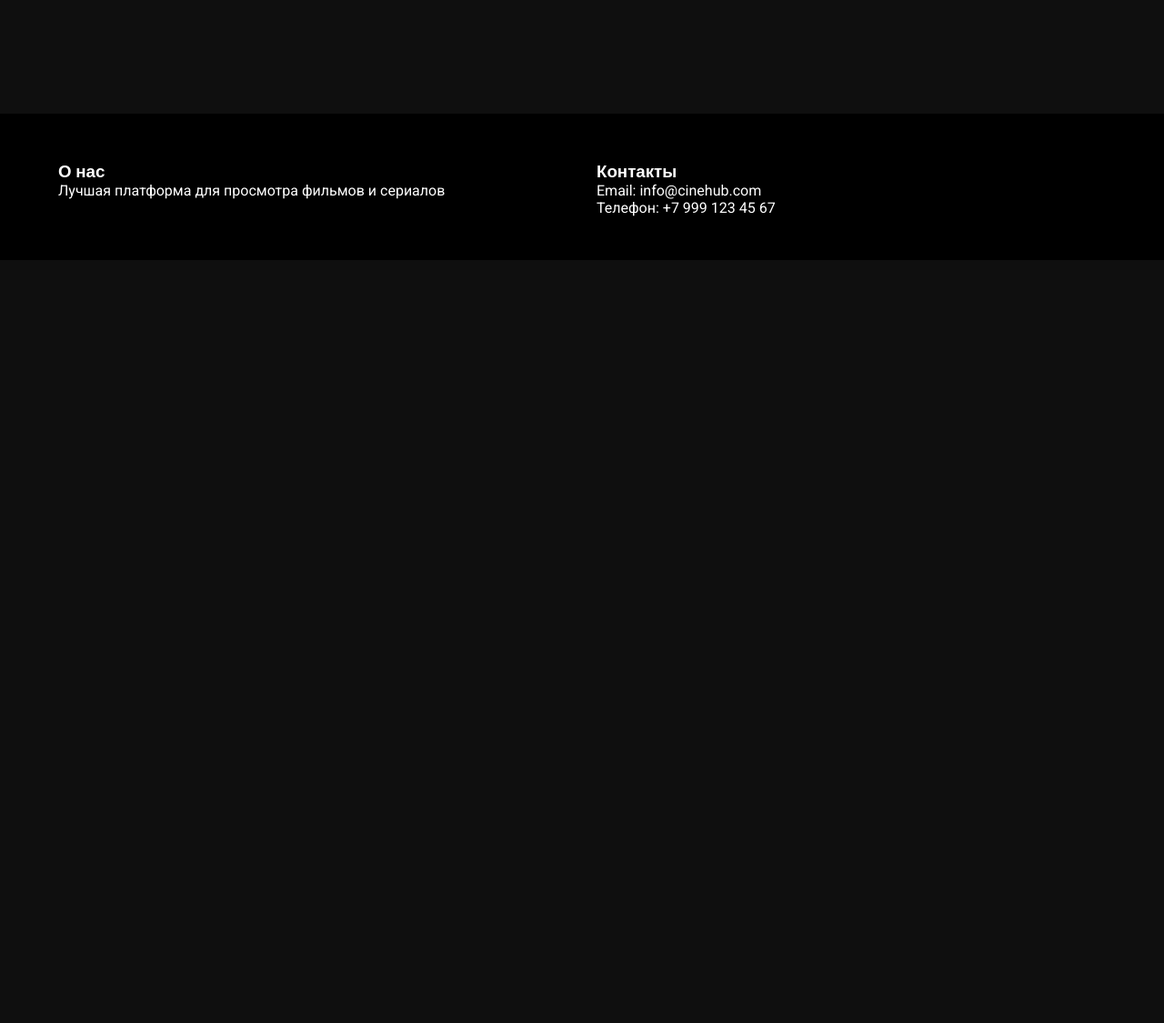
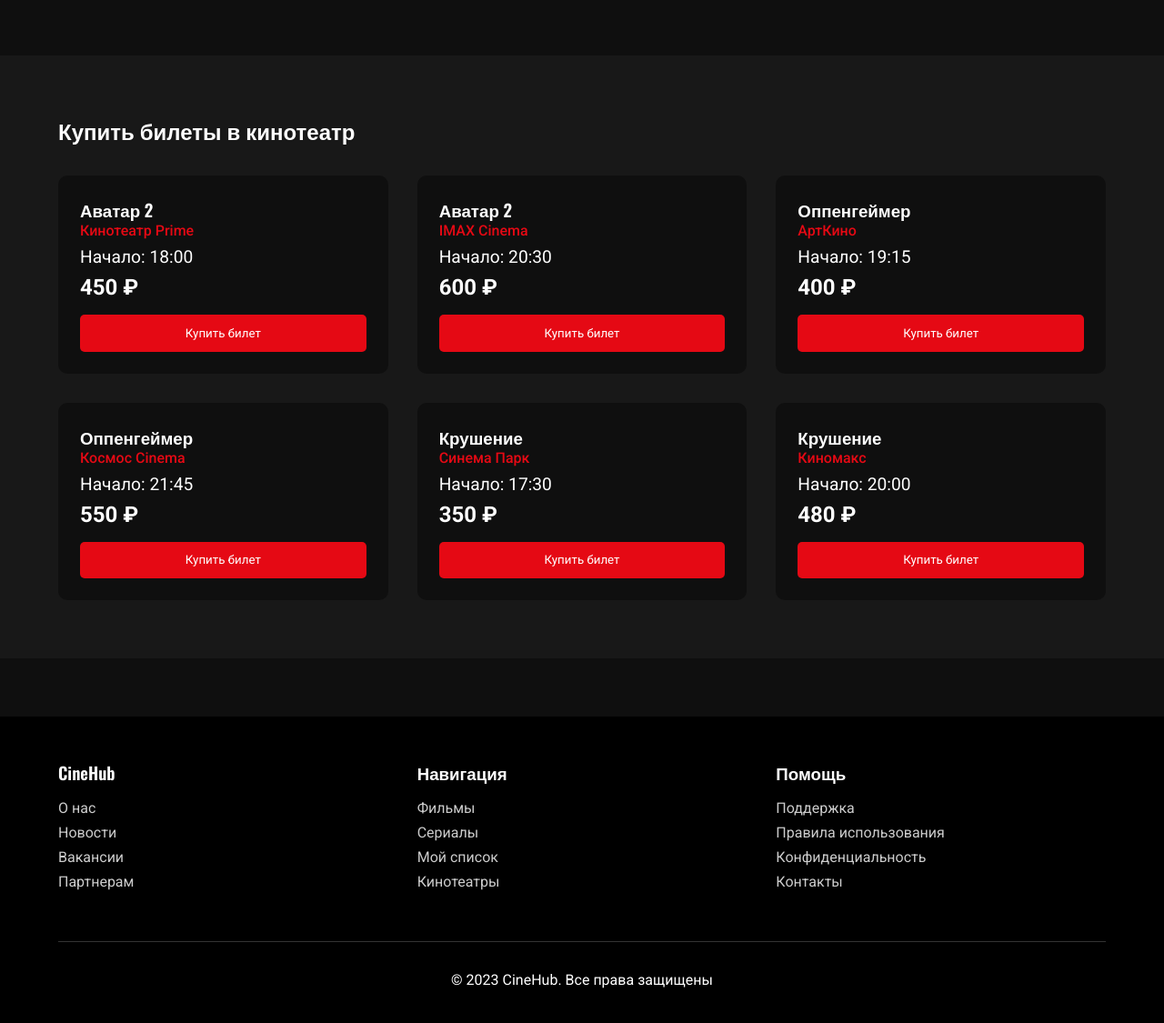
Before and after one commit to RuslanJuniorNavsegda/Movie-platform, a plain HTML site: page index.html in a window 1280 px wide. Shown: the part 1239-2364 px from the top of the page at 91% size. Before the commit the page ends 1525 px from the top, so only its background shows below. Drawn offline with nearby package versions, Linux system fonts and the light colour scheme.

Commit message:
Improving the Footer, adding a ticketing section

```diff
--- a/css/style.css
+++ b/css/style.css
@@ -197,3 +197,107 @@ h3 {
   background: #e50914;
   transform: scale(1.05);
 }
+
+/* Секция с билетами */
+.tickets-section {
+  padding: 4rem 5%;
+  background: #181818;
+}
+
+.tickets-grid {
+  display: grid;
+  grid-template-columns: repeat(auto-fit, minmax(280px, 1fr));
+  gap: 2rem;
+  margin-top: 2rem;
+}
+
+.ticket-card {
+  background: #0f0f0f;
+  border-radius: 10px;
+  padding: 1.5rem;
+  position: relative;
+}
+
+.ticket-info {
+  margin-bottom: 1rem;
+}
+
+.ticket-theater {
+  color: #e50914;
+  font-weight: 500;
+}
+
+.ticket-time {
+  font-size: 1.2rem;
+  margin: 0.5rem 0;
+}
+
+.ticket-price {
+  font-size: 1.5rem;
+  font-weight: bold;
+  color: #fff;
+}
+
+.buy-button {
+  background: #e50914;
+  color: #fff;
+  padding: 0.8rem 2rem;
+  border: none;
+  border-radius: 5px;
+  width: 100%;
+  cursor: pointer;
+  transition: background 0.3s;
+}
+
+.buy-button:hover {
+  background: #b20710;
+}
+
+/* Футер */
+.footer-nav {
+  list-style: none;
+  margin-top: 1rem;
+}
+
+.footer-nav li {
+  margin: 0.5rem 0;
+}
+
+.footer-nav a {
+  color: #ccc;
+  text-decoration: none;
+  transition: color 0.3s;
+}
+
+.footer-nav a:hover {
+  color: #e50914;
+}
+
+.footer-bottom {
+  text-align: center;
+  margin-top: 3rem;
+  padding-top: 2rem;
+  border-top: 1px solid #333;
+}
+
+/* Модальное окно */
+.modal-poster {
+  width: 300px;
+  height: 450px;
+  object-fit: cover;
+  border-radius: 10px;
+  margin: 1rem 0;
+}
+
+.modal-details {
+  margin-top: 1.5rem;
+  line-height: 1.6;
+}
+
+@media (max-width: 768px) {
+  .modal-poster {
+    width: 100%;
+    height: auto;
+    max-height: 400px;
+  }
+}
--- a/index.html
+++ b/index.html
@@ -51,18 +51,43 @@
       </div>
     </section>
 
-    <!-- Подвал -->
+    <section class="tickets-section">
+      <h2>Купить билеты в кинотеатр</h2>
+      <div class="tickets-grid" id="ticketsContainer"></div>
+    </section>
+
     <footer class="footer">
       <div class="footer-content">
         <div class="footer-section">
-          <h3>О нас</h3>
-          <p>Лучшая платформа для просмотра фильмов и сериалов</p>
+          <h3>CineHub</h3>
+          <ul class="footer-nav">
+            <li><a href="#">О нас</a></li>
+            <li><a href="#">Новости</a></li>
+            <li><a href="#">Вакансии</a></li>
+            <li><a href="#">Партнерам</a></li>
+          </ul>
         </div>
         <div class="footer-section">
-          <h3>Контакты</h3>
-          <p>Email: info@cinehub.com</p>
-          <p>Телефон: +7 999 123 45 67</p>
+          <h3>Навигация</h3>
+          <ul class="footer-nav">
+            <li><a href="#">Фильмы</a></li>
+            <li><a href="#">Сериалы</a></li>
+            <li><a href="#">Мой список</a></li>
+            <li><a href="#">Кинотеатры</a></li>
+          </ul>
         </div>
+        <div class="footer-section">
+          <h3>Помощь</h3>
+          <ul class="footer-nav">
+            <li><a href="#">Поддержка</a></li>
+            <li><a href="#">Правила использования</a></li>
+            <li><a href="#">Конфиденциальность</a></li>
+            <li><a href="#">Контакты</a></li>
+          </ul>
+        </div>
+      </div>
+      <div class="footer-bottom">
+        <p>© 2023 CineHub. Все права защищены</p>
       </div>
     </footer>
 
--- a/js/script.js
+++ b/js/script.js
@@ -6,7 +6,12 @@ const movies = [
     genre: "Фантастика",
     rating: 7.8,
     description: "Продолжение эпической саги Джеймса Кэмерона",
-    poster: "https://i1.wp.com/wallpapercave.com/wp/wp11794335.jpg",
+    poster:
+      "https://avatars.mds.yandex.net/get-kinopoisk-image/6201401/2e51cb8b-fd51-4166-84a2-63559733baac/1920x",
+    theaters: [
+      { name: "Кинотеатр Prime", time: "18:00", price: 450 },
+      { name: "IMAX Cinema", time: "20:30", price: 600 },
+    ],
   },
   {
     title: "Оппенгеймер",
@@ -14,7 +19,11 @@ const movies = [
     genre: "Драма",
     rating: 8.5,
     description: "История создания атомной бомбы",
-    poster: "https://i.ytimg.com/vi/pTt_ox7AgQI/maxresdefault.jpg",
+    poster: "https://i.playground.ru/e/bG0XtWgzN8dkU7_ET86w9g.png",
+    theaters: [
+      { name: "АртКино", time: "19:15", price: 400 },
+      { name: "Космос Cinema", time: "21:45", price: 550 },
+    ],
   },
   {
     title: "Крушение",
@@ -23,7 +32,11 @@ const movies = [
     rating: 6.9,
     description: "Захватывающая история выживания после авиакатастрофы",
     poster:
-      "https://avatars.mds.yandex.net/i?id=25adcf170b93652b458a8160861c2bab_l-9042901-images-thumbs&n=13",
+      "https://static.okko.tv/images/v4/0bdcf83e-376b-43ca-a262-bb190b16aa91",
+    theaters: [
+      { name: "Синема Парк", time: "17:30", price: 350 },
+      { name: "Киномакс", time: "20:00", price: 480 },
+    ],
   },
 ];
 
@@ -81,6 +94,56 @@ function renderMovies(moviesArray) {
   });
 }
 
+// Генерация билетов
+function renderTickets() {
+  const container = document.getElementById("ticketsContainer");
+  container.innerHTML = "";
+
+  movies.forEach((movie) => {
+    if (movie.theaters && movie.theaters.length > 0) {
+      movie.theaters.forEach((theater) => {
+        const ticket = document.createElement("div");
+        ticket.className = "ticket-card";
+        ticket.innerHTML = `
+                    <div class="ticket-info">
+                        <h3>${movie.title}</h3>
+                        <p class="ticket-theater">${theater.name}</p>
+                        <p class="ticket-time">Начало: ${theater.time}</p>
+                        <p class="ticket-price">${theater.price} ₽</p>
+                    </div>
+                    <button class="buy-button">Купить билет</button>
+                `;
+
+        ticket.querySelector(".buy-button").addEventListener("click", () => {
+          handleTicketPurchase(movie.title, theater);
+        });
+
+        container.appendChild(ticket);
+      });
+    }
+  });
+}
+
+// Обработка покупки билетов
+function handleTicketPurchase(movieTitle, theater) {
+  const confirmation = confirm(
+    `Подтвердите покупку:\n
+        Фильм: ${movieTitle}
+        Кинотеатр: ${theater.name}
+        Время: ${theater.time}
+        Цена: ${theater.price} ₽
+
+        Продолжить оплату?`
+  );
+
+  if (confirmation) {
+    window.open(
+      `https://cinema-tickets.com/buy?movie=${encodeURIComponent(movieTitle)}`,
+      "_blank"
+    );
+  }
+}
+
 // Модальное окно
 function showModal(movie) {
   const modal = document.getElementById("movieModal");
@@ -93,6 +156,21 @@ function showModal(movie) {
         <div class="modal-details">
             <p><strong>Жанр:</strong> ${movie.genre}</p>
             <p><strong>Рейтинг:</strong> ${movie.rating}/10</p>
+            ${
+              movie.theaters
+                ? `
+            <div class="modal-schedule">
+                <h4>Ближайшие сеансы:</h4>
+                ${movie.theaters
+                  .map(
+                    (theater) => `
+                    <p>${theater.name} - ${theater.time} (${theater.price} ₽)</p>
+                `
+                  )
+                  .join("")}
+            </div>`
+                : ""
+            }
         </div>
     `;
 
@@ -114,4 +192,5 @@ window.addEventListener("click", (e) => {
 document.addEventListener("DOMContentLoaded", () => {
   createGenreFilters();
   renderMovies(movies);
+  renderTickets();
 });
```
